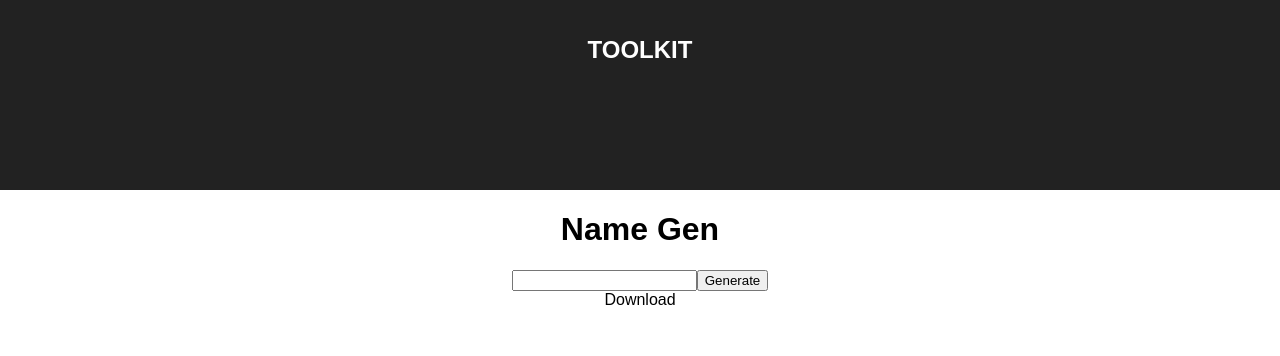
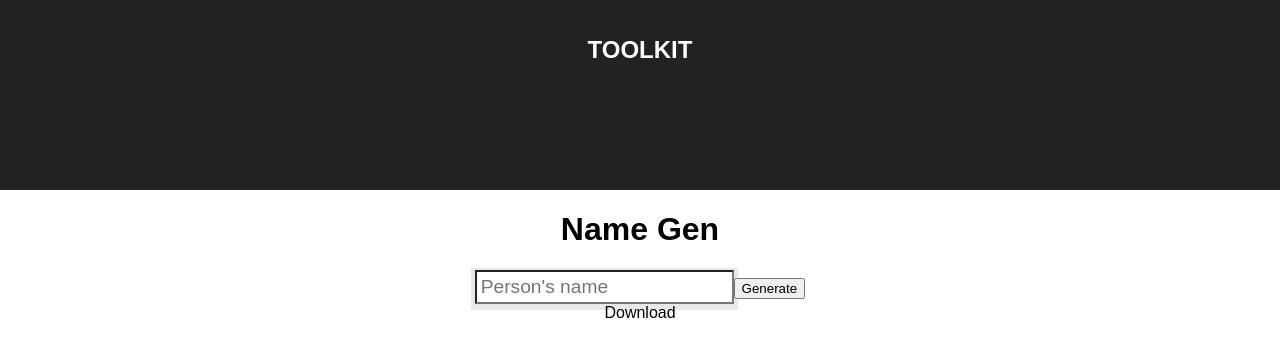
Before and after one commit to sussexstudent/toolkit, a React (Create React App) app: page / in a window 1280 px wide. Shown: the top 356 px of the page. Built offline with nearby package versions, Linux system fonts and the light colour scheme.

Commit message:
Make input nicer

```diff
--- a/src/index.css
+++ b/src/index.css
@@ -3,3 +3,14 @@ body {
   padding: 0;
   font-family: sans-serif;
 }
+
+.name {
+  font-size: 1.2em;
+  padding: 0.2em;
+  box-shadow: 0 2px 0 4px rgba(30, 30, 30, 0.1);
+  transition: box-shadow ease 300ms;
+}
+
+.name:focus {
+  box-shadow: 0 3px 0 6px rgba(30, 30, 30, 0.15);
+}
--- a/src/namegen/NameGen.js
+++ b/src/namegen/NameGen.js
@@ -39,7 +39,7 @@ export class NameGen extends React.Component{
             <div>
                 <h1>Name Gen</h1>
                 <form className="form" onSubmit={this.handleForm.bind(this)}>
-                    <input type="text" className="name"/>
+                    <input type="text" className="name" placeholder="Person's name" />
                     <input type="submit" value="Generate" />
                 </form>
                 {loading ? <h2>Loading</h2> : null}
```
